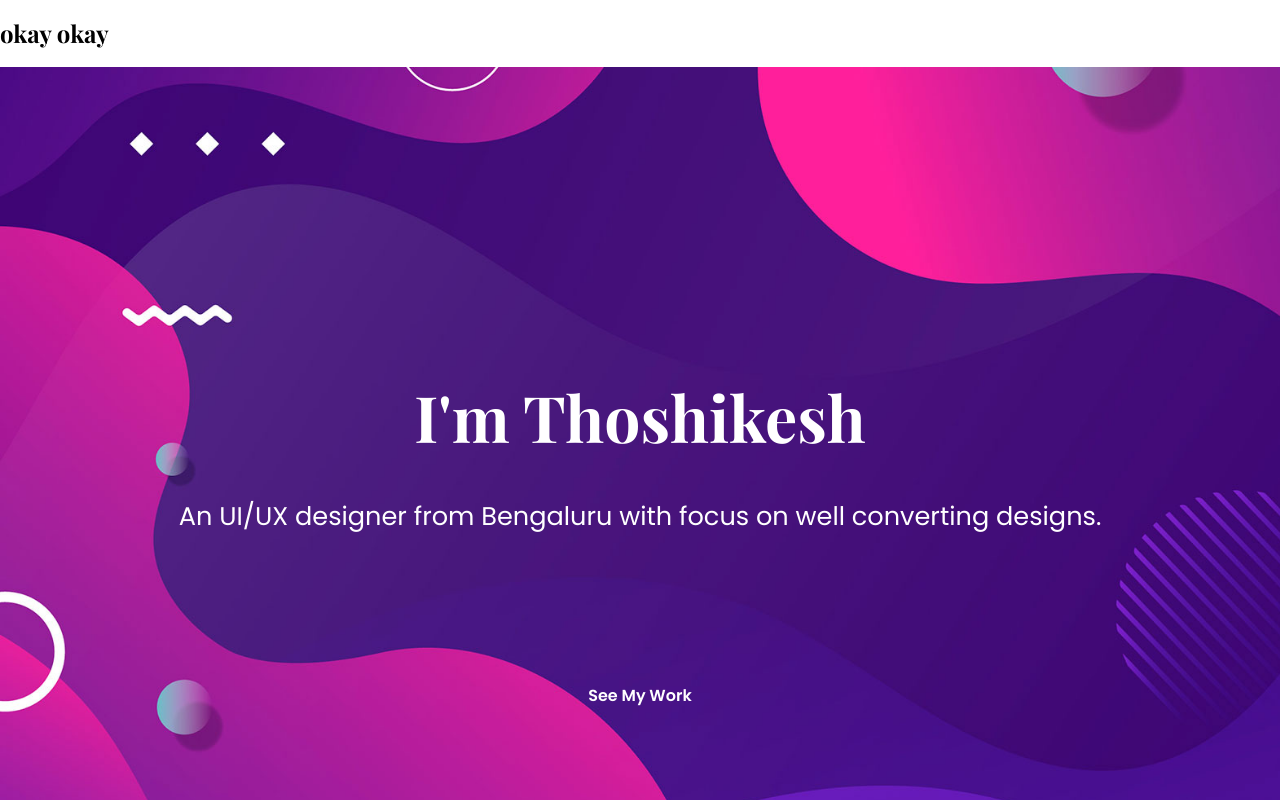
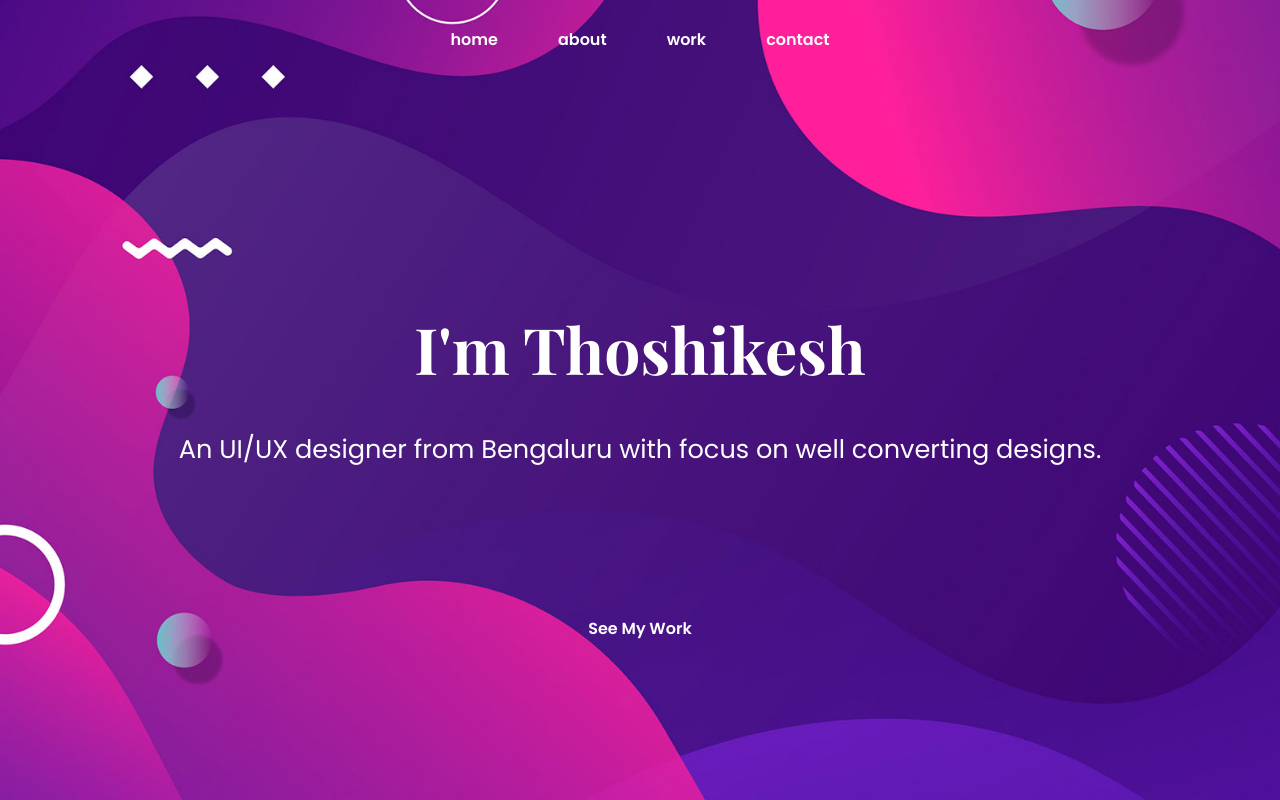
Before and after one commit to gitouttaherenow/nuxt-portfolio, a Nuxt app: page / in a window 1280 px wide. Shown: the top 800 px of the page. Built offline with nearby package versions, Linux system fonts and the light colour scheme.

Commit message:
Revert "checking codepipeline working"
This reverts commit 5101139feefc1a231bacaefb1846b77adba04f9a.

```diff
--- a/layouts/default.vue
+++ b/layouts/default.vue
@@ -1,7 +1,6 @@
 <template>
   <div id="app">
     <Navbar />
-    <h2>okay okay</h2>
     <router-view />
   </div>
 </template>
@@ -17,8 +16,3 @@ export default {
   }
 };
 </script>
-
-<style lang="stylus" scoped>
-body
-  background #000
-</style>
```
